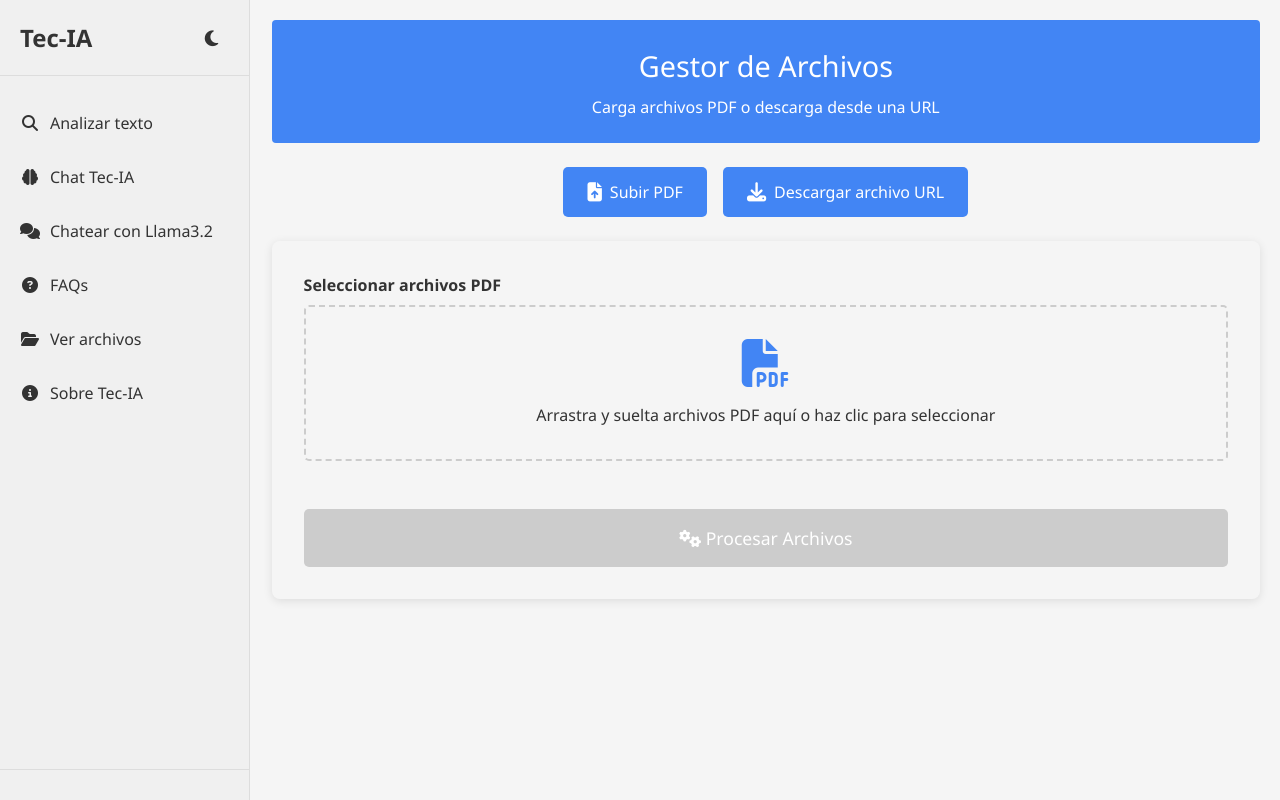
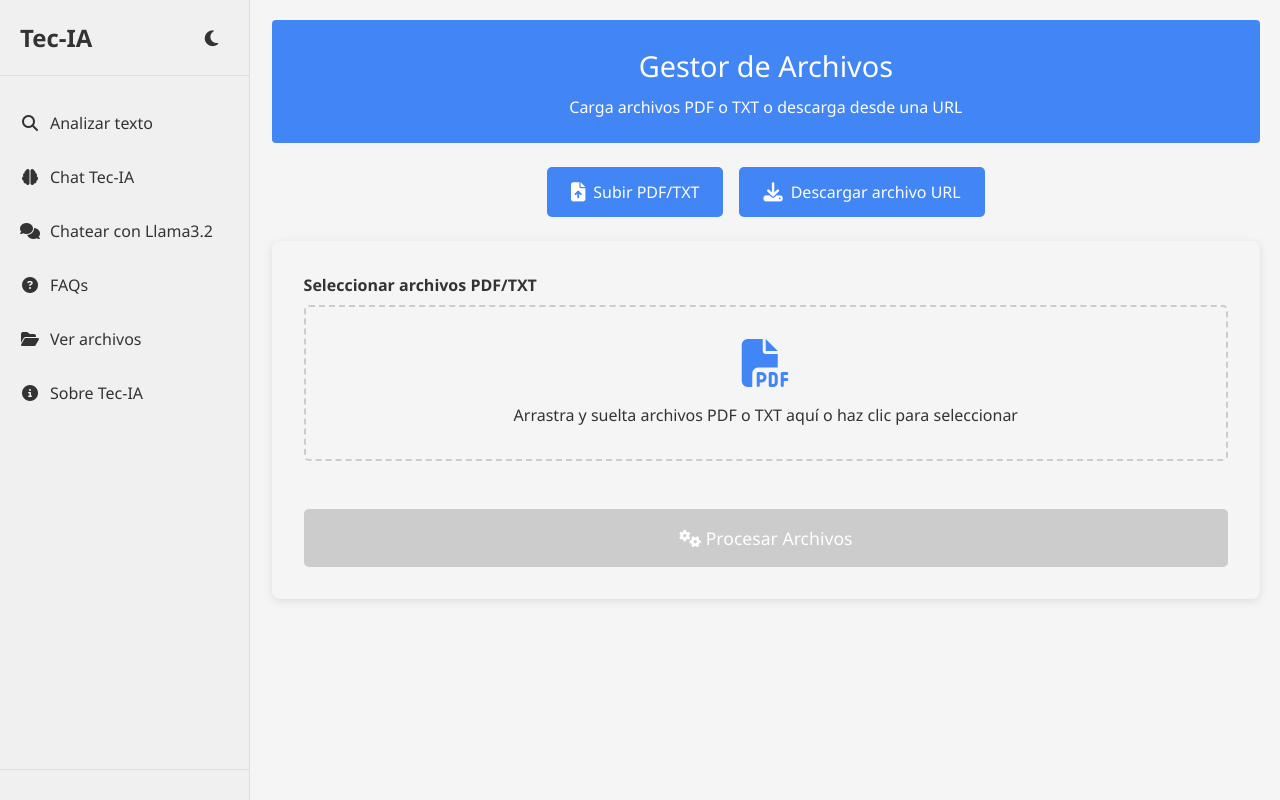
Before and after one commit to parivgabriela/Proyecto_Integrador, a Flask app: page /chatear_archivo in a window 1280 px wide. Run offline with Flask 3, Linux system fonts and the light colour scheme; some libraries are stand-ins or nearby versions.

Commit message:
#4 update frontend after add the functionality of chat with txt files

```diff
--- a/asistente-tec-ia/app/templates/chatear_pdf.html
+++ b/asistente-tec-ia/app/templates/chatear_pdf.html
@@ -65,12 +65,12 @@
         <div class="file-manager">
             <div class="file-manager-header">
                 <h2>Gestor de Archivos</h2>
-                <p>Carga archivos PDF o descarga desde una URL</p>
+                <p>Carga archivos PDF o TXT o descarga desde una URL</p>
             </div>
 
             <div class="buttons-container-upload">
                 <button id="uploadBtn" class="action-button">
-                    <i class="fas fa-file-upload"></i> Subir PDF
+                    <i class="fas fa-file-upload"></i> Subir PDF/TXT
                 </button>
                 <button id="downloadBtn" class="action-button">
                     <i class="fas fa-download"></i> Descargar archivo URL
@@ -81,10 +81,10 @@
                 <!-- Formulario para cargar archivos -->
                 <div id="uploadSection" class="form-section">
                     <div class="form-group">
-                        <label for="fileUpload">Seleccionar archivos PDF</label>
+                        <label for="fileUpload">Seleccionar archivos PDF/TXT</label>
                         <div class="form-file-container" id="dropZone">
                             <i class="fas fa-file-pdf"></i>
-                            <p>Arrastra y suelta archivos PDF aquí o haz clic para seleccionar</p>
+                            <p>Arrastra y suelta archivos PDF o TXT aquí o haz clic para seleccionar</p>
                             <input type="file" id="fileUpload" class="hidden" accept=".pdf,.txt">
                         </div>
                     </div>
```
Also changed, not shown: README.md.
